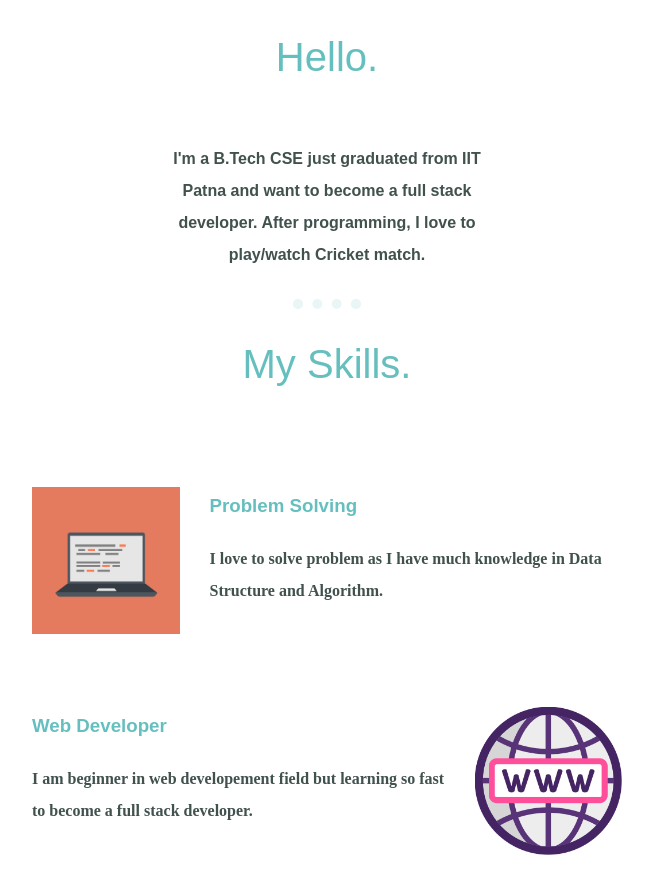
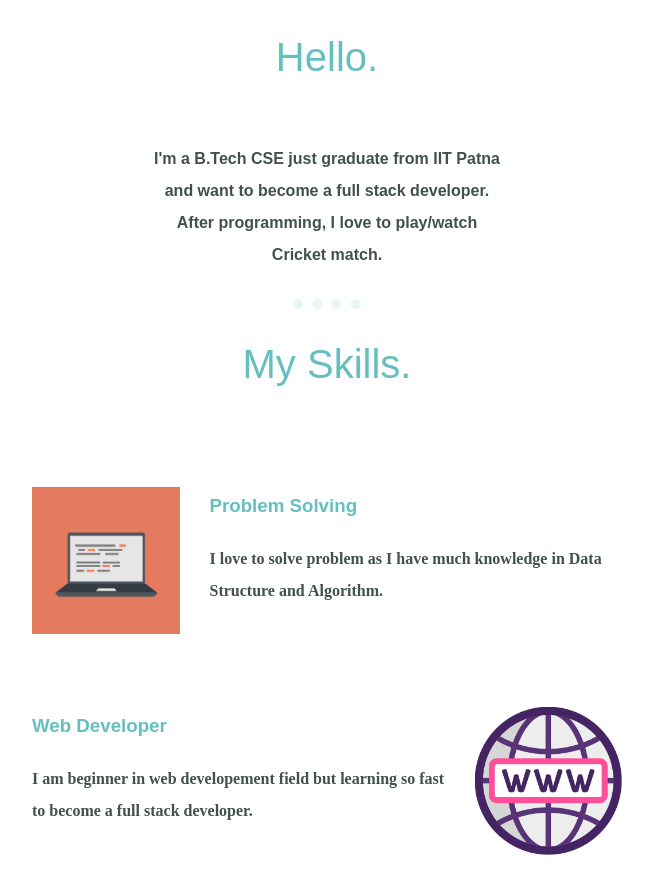
Before and after one commit to anandraj007/personal-site, a plain HTML site: page index.html in a window 1280 px wide. Shown: the part 1080-1973 px from the top of the page, without its empty margins (313-966 px from the left). Drawn offline with Linux system fonts and the light colour scheme.

Commit message:
Update index.html

```diff
--- a/index.html
+++ b/index.html
@@ -18,7 +18,7 @@
       <div class="profile">
             <img class="profile-img"src="images/anand_photo.jpeg" alt="profile" height="200px" width="200p">
             <h2>Hello.</h2>
-            <p class="intro">I'm a B.Tech CSE just graduated from IIT Patna and want to become a full stack developer. After programming, I love to play/watch Cricket match.</p>
+            <p class="intro">I'm a B.Tech CSE just graduate from IIT Patna and want to become a full stack developer. After programming, I love to play/watch Cricket match.</p>
       </div>
       <hr>
       <div class="skills">
```
